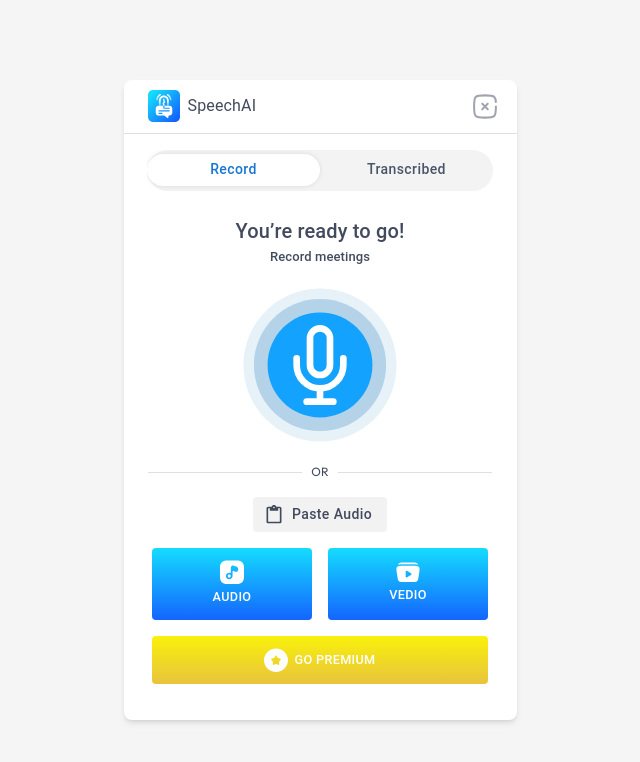
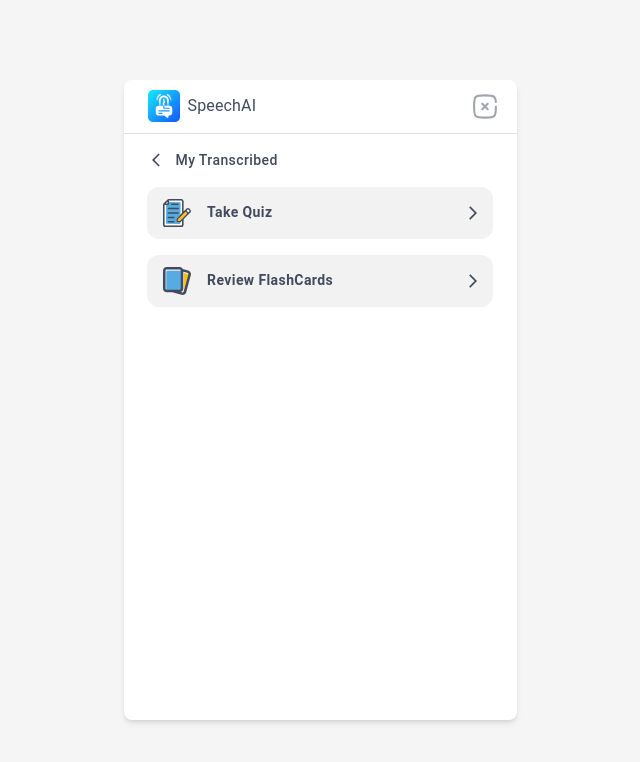
Before and after one commit to nazmulsujon/speechAI-UI, a React (Vite) app: page /notes in a window 1280 px wide. Shown: the top 762 px of the page, without its empty margins (320-960 px from the left). Built offline with nearby package versions, Linux system fonts and the light colour scheme.

Commit message:
notes page partially done

```diff
--- a/src/pages/Home/Home.tsx
+++ b/src/pages/Home/Home.tsx
@@ -29,7 +29,7 @@
             width: '88%',
             height: '41px',
             mx: 'auto',
-            px: 'px',
+            px: '5px',
             bgcolor: '#F3F3F3',
             borderRadius: '30px',
           }}
--- a/src/pages/Notes/Notes.tsx
+++ b/src/pages/Notes/Notes.tsx
@@ -1,9 +1,68 @@
-import { Stack } from '@mui/material';
+import Navbar from '@/components/Common/Navbar';
+import { Button, Divider, Stack, Typography } from '@mui/material';
+import ArrowBackIosIcon from '@mui/icons-material/ArrowBackIos';
+import ArrowForwardIosIcon from '@mui/icons-material/ArrowForwardIos';
+import { Link } from 'react-router-dom';
+
+const quizAndFlashCardBtnStyle = {
+  width: '88%',
+  height: '52px',
+  mx: 'auto',
+  px: 2,
+  bgcolor: '#F2F2F2',
+  color: '#424A5E',
+  fontWeight: 600,
+  border: 'none',
+  borderRadius: '12px',
+  display: 'flex',
+  justifyContent: 'space-between',
+  alignItems: 'center',
+  textTransform: 'none',
+  '&:hover': {
+    bgcolor: '#E0E0E0',
+    border: 'none',
+  },
+};
 
 const Notes = () => {
   return (
     <Stack className="container">
-      <p>this is notes</p>
+      <Navbar />
+
+      <Divider sx={{ height: '1.5px' }} />
+
+      <Link to="/transcribed">
+        <Button
+          variant="text"
+          startIcon={<ArrowBackIosIcon sx={{ color: '#424A5E', width: '0.8em' }} />}
+          sx={{ maxWidth: '180px', mx: 3, my: 1, textTransform: 'none', color: '#424A5E' }}
+        >
+          My Transcribed
+        </Button>
+      </Link>
+
+      <Stack gap={2}>
+        <Button
+          sx={quizAndFlashCardBtnStyle}
+          endIcon={<ArrowForwardIosIcon sx={{ color: '#424A5E', width: '0.8em' }} />}
+        >
+          <div style={{ display: 'flex', alignItems: 'center' }}>
+            <img src="/take-quiz.svg" alt="quizIcon" style={{ width: '28px', marginRight: '16px' }} />
+            Take Quiz
+          </div>
+        </Button>
+
+        <Button
+          variant="text"
+          endIcon={<ArrowForwardIosIcon sx={{ color: '#424A5E', width: '0.8em' }} />}
+          sx={quizAndFlashCardBtnStyle}
+        >
+          <div style={{ display: 'flex', alignItems: 'center' }}>
+            <img src="/flash-card.svg" alt="flashCardIcon" style={{ width: '28px', marginRight: '16px' }} />
+            Review FlashCards
+          </div>
+        </Button>
+      </Stack>
     </Stack>
   );
 };
--- a/src/routes/Routing.tsx
+++ b/src/routes/Routing.tsx
@@ -2,11 +2,13 @@
 import Register from '@/pages/Auth/Register';
 import Login from '@/pages/Auth/Login';
 import Home from '@/pages/Home/Home';
+import Notes from '@/pages/Notes/Notes';
 
 const Routing = () => {
   return (
     <Routes>
       <Route path="*" element={<Home />} />
+      <Route path="/notes" element={<Notes />} />
       <Route path="/login" element={<Login />} />
       <Route path="/register" element={<Register />} />
     </Routes>
```
Also changed, not shown: public/flash-card.svg (added), public/take-quiz.svg (added).
